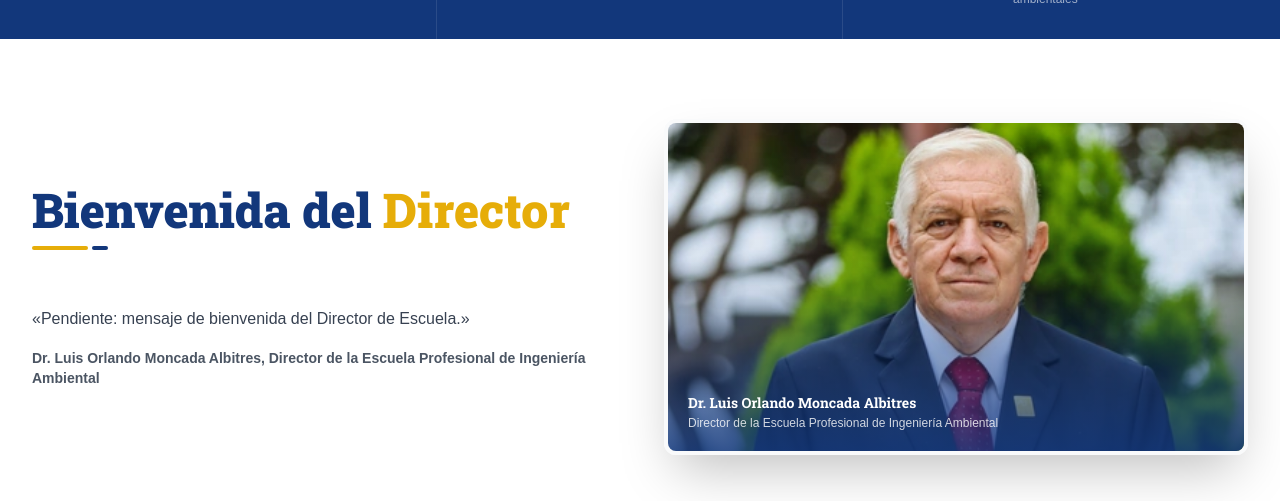
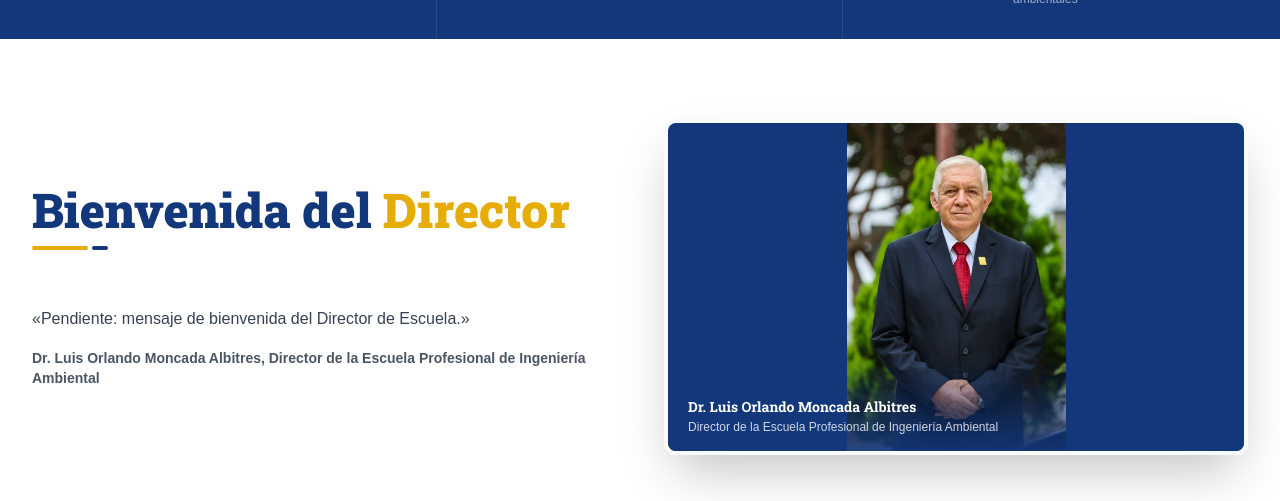
Before and after one commit to AlexYuRa/ing-ambiental, a React (Vite) app: page / in a window 1280 px wide. Shown: the part 940-1441 px from the top of the page. Built offline with nearby package versions, Linux system fonts and the light colour scheme.

Commit message:
act ult v2

```diff
--- a/profiles/escuela/config/site.ts
+++ b/profiles/escuela/config/site.ts
@@ -70,9 +70,8 @@ export const site: SiteConfig = {
     cargo: 'Director de la Escuela Profesional de Ingeniería Ambiental',
     mensaje: 'Pendiente: mensaje de bienvenida del Director de Escuela.',
     video: { youtubeId: '', start: 0 },
-    // Mientras no haya video, se muestra su foto en ese lugar (como estaba planeado).
+    // Mientras no haya video, se muestra su foto completa (object-contain) en ese lugar.
     foto: fotoDirectorEscuela,
-    fotoPosicion: 'center 15%',
   },
 
   enlaces: {
--- a/src/pages/Inicio.tsx
+++ b/src/pages/Inicio.tsx
@@ -288,16 +288,16 @@ export default function Inicio() {
                   allowFullScreen
                 ></iframe>
               ) : site.decana.foto ? (
-                <div className="absolute inset-0">
+                <div className="absolute inset-0 bg-primary">
+                  {/* object-contain: se ve la foto completa, sin recortar (a diferencia
+                      del video, que sí llena el recuadro). */}
                   <img
                     src={site.decana.foto}
                     alt={site.decana.nombre}
                     loading="lazy"
-                    className="w-full h-full object-cover"
-                    style={{ objectPosition: site.decana.fotoPosicion ?? 'center 25%' }}
+                    className="w-full h-full object-contain"
                   />
-                  <div className="absolute inset-0 bg-gradient-to-t from-primary/85 via-primary/10 to-transparent" />
-                  <div className="absolute bottom-0 left-0 right-0 p-5">
+                  <div className="absolute inset-x-0 bottom-0 bg-gradient-to-t from-primary/90 to-transparent pt-10 pb-4 px-5">
                     <p className="font-display font-bold text-white text-sm">{site.decana.nombre}</p>
                     <p className="text-xs text-white/80 mt-0.5">{site.decana.cargo}</p>
                   </div>
--- a/src/pages/autoridades/Direccion.tsx
+++ b/src/pages/autoridades/Direccion.tsx
@@ -2,13 +2,12 @@ import React from 'react';
 import { SectionTitle } from '../../components/ui/SectionTitle';
 import AutoridadCard from '../../components/personas/AutoridadCard';
 import { director } from '@profile/content/autoridades';
-import { site } from '@/profile';
 
 export default function Direccion() {
   return (
     <div className="bg-white py-16 md:py-20">
       <div className="container mx-auto px-4 md:px-8">
-        <SectionTitle title="Órganos de **Dirección**" center subtitle={`Autoridades encargadas de la gestión académica y administrativa del ${site.denominacion}.`} />
+        <SectionTitle title="Órganos de **Dirección**" center />
 
         <div className="max-w-3xl mx-auto mt-8">
           <AutoridadCard autoridad={director} principal={true} />
--- a/src/pages/autoridades/DireccionDepartamento.tsx
+++ b/src/pages/autoridades/DireccionDepartamento.tsx
@@ -7,11 +7,7 @@ export default function DireccionDepartamento() {
   return (
     <div className="bg-gray-50 py-16 md:py-20">
       <div className="container mx-auto px-4 md:px-8">
-        <SectionTitle
-          title="Director de **Departamento**"
-          center
-          subtitle="Autoridad académica del Departamento Académico de Ingeniería Ambiental."
-        />
+        <SectionTitle title="Director de **Departamento**" center />
 
         <div className="max-w-3xl mx-auto mt-8">
           <AutoridadCard autoridad={jefeDepartamento} principal={true} />
--- a/src/profile-types.ts
+++ b/src/profile-types.ts
@@ -43,10 +43,8 @@ export interface DecanaConfig {
   cargo: string;
   mensaje: string;
   video: { youtubeId: string; start?: number };
-  /** Foto para el bloque de bienvenida del Inicio, mientras no haya video (o de respaldo si el video falla). */
+  /** Foto para el bloque de bienvenida del Inicio, mientras no haya video (o de respaldo si el video falla). Se muestra completa (object-contain), no recortada. */
   foto?: string | null;
-  /** CSS object-position de esa foto (ej. 'center 15%'). */
-  fotoPosicion?: string;
 }
 
 export interface SiteConfig {
```
